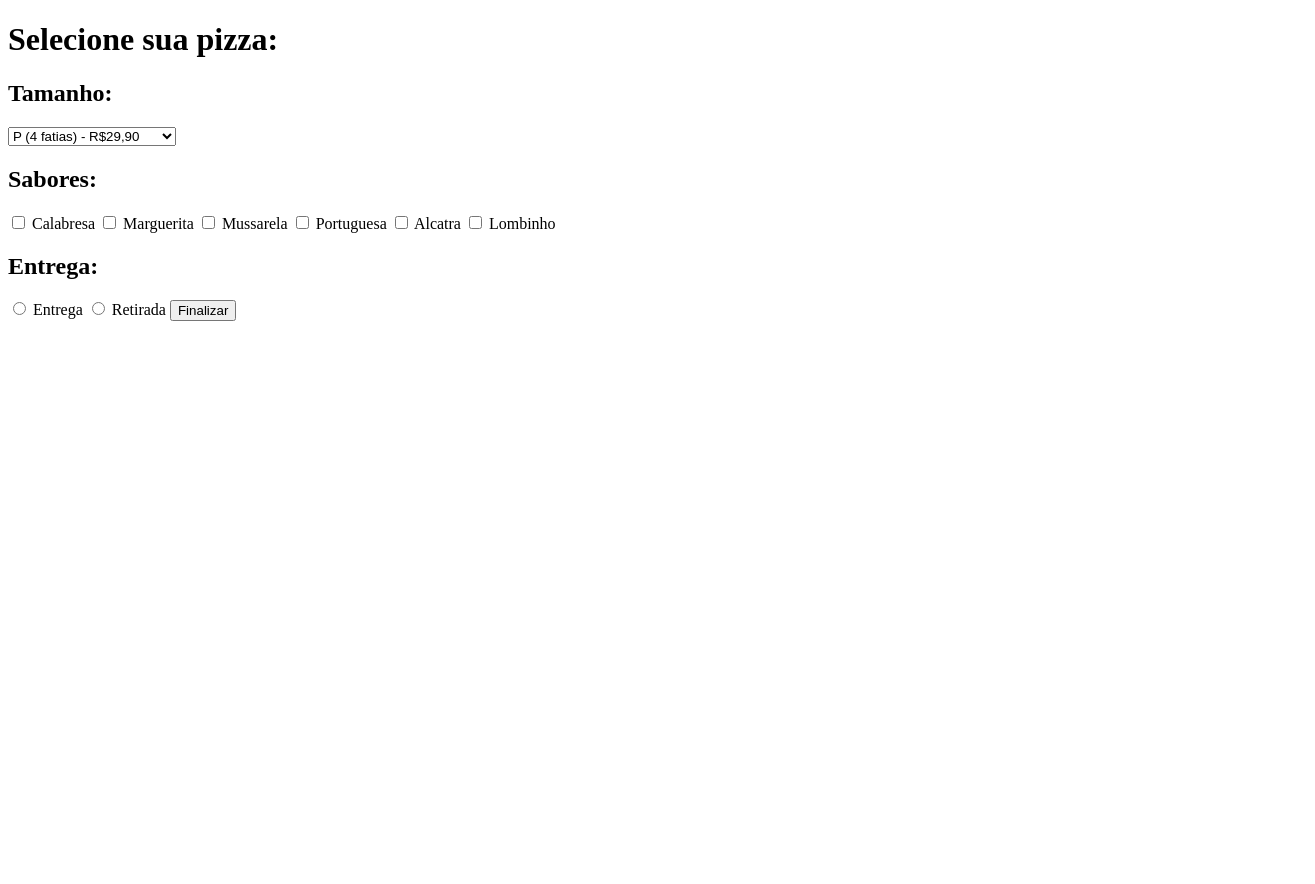
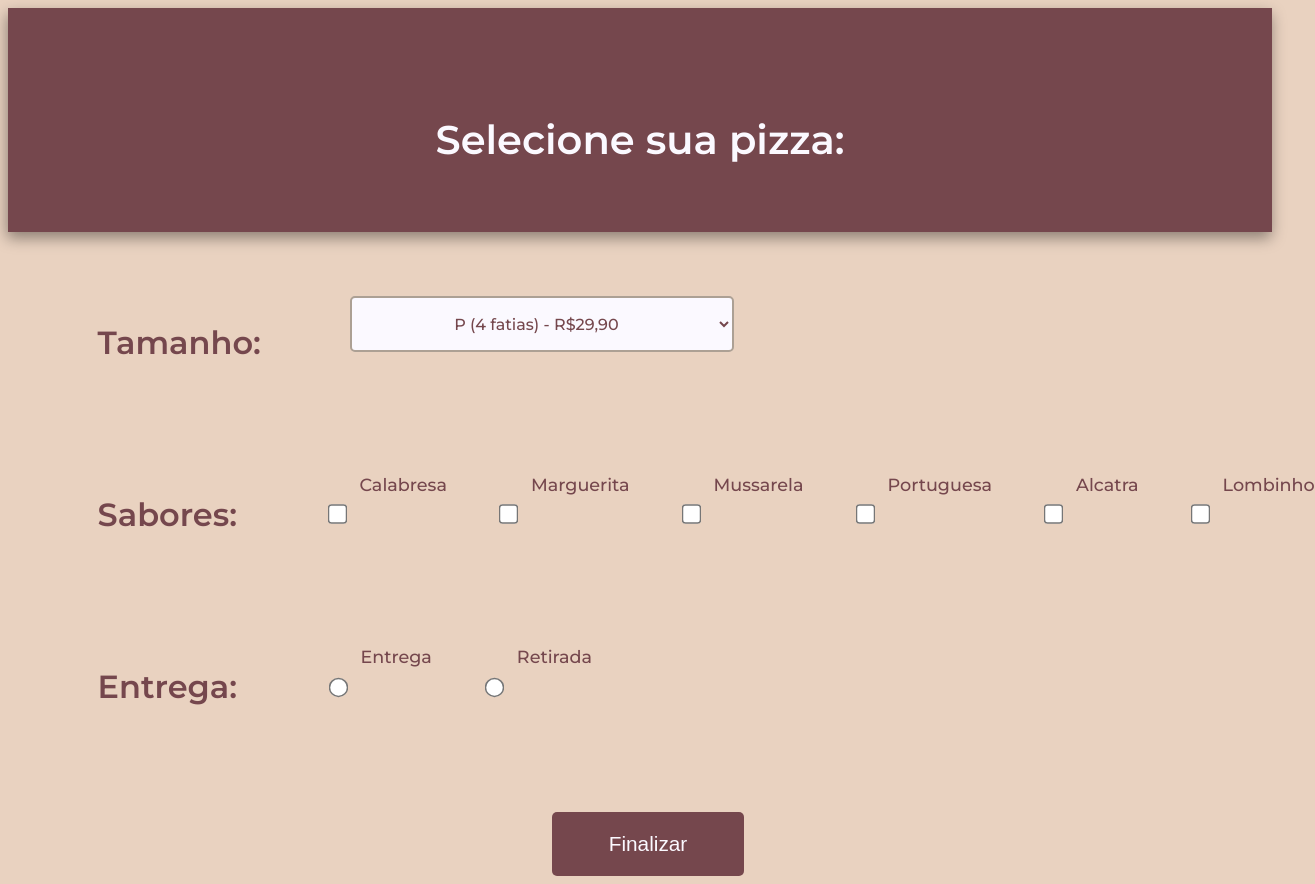
Before and after one commit to julia-kretzer-senai/pizzaria-fullstack, a website: page finalizar.html in a window 1280 px wide. Shown: the whole page, 1315 px wide, since content can reach past the window. Before the commit the page ends 800 px from the top, so only its background shows below. Drawn offline with Linux system fonts and the light colour scheme.

Commit message:
Update finalizar.html

```diff
--- a/finalizar.html
+++ b/finalizar.html
@@ -1,15 +1,20 @@
 <!DOCTYPE html>
-<html lang="en">
+<html lang="pt-br">
 <head>
     <meta charset="UTF-8">
     <meta http-equiv="X-UA-Compatible" content="IE=edge">
     <meta name="viewport" content="width=device-width, initial-scale=1.0">
     <title>Pedido | Finalizar</title>
     <script src="script.js" defer></script>
+    <link rel="stylesheet" href="reset.css">
+    <link rel="stylesheet" href="style.css">
 </head>
 <body>
+    <div class="title">
         <h1>Selecione sua pizza:</h1>
+    </div>
     <form action="pizza" method="post">
+        <div class="inline tamanho">
             <h2>Tamanho: </h2>
             <select name="tamanho" id="tamanho">
                 <option value="p">P (4 fatias) - R$29,90</option>
@@ -17,6 +22,8 @@
                 <option value="g">G (8 fatias) - R$69,90</option>
                 <option value="gg">GG (12 fatias) - R$99,90</option>
             </select>
+        </div>
+        <div class="inline sabores">
             <h2>Sabores: </h2>
             <input type="checkbox" name="sabor" id="calabresa" value="calabresa"> <label for="calabresa">Calabresa</label>
             <input type="checkbox" name="sabor" id="marguerita" value="marguerita"> <label for="marguerita">Marguerita</label>
@@ -24,11 +31,13 @@
             <input type="checkbox" name="sabor" id="portuguresa" value="portuguesa"> <label for="portuguesa">Portuguesa</label>
             <input type="checkbox" name="sabor" id="alcatra" value="alcatra"> <label for="alcatra">Alcatra</label>
             <input type="checkbox" name="sabor" id="lombinho" value="lombinho"> <label for="lombinho">Lombinho</label>
+        </div>
+        <div class="inline entrega">
             <h2>Entrega: </h2>
-       <input type="radio" name="entrega" id="entrega"> <label for="entrega">Entrega</label>
-       <input type="radio" name="entrega" id="retirada"> <label for="retirada">Retirada</label>
-       <input type="submit" value="Finalizar" id="finalizar">
-       <p id="sabores"></p>
+            <input type="radio" name="entrega" id="entrega" value="entrega"> <label for="entrega">Entrega</label>
+            <input type="radio" name="entrega" id="retirada" value="retirada"> <label for="retirada">Retirada</label>
+        </div>
+       <input type="submit" value="Finalizar" id="finalizar" class="cadastrar-btn">
     </form>
 </body>
 </html>
```
Lines whose indentation alone changed are shown as unchanged.
